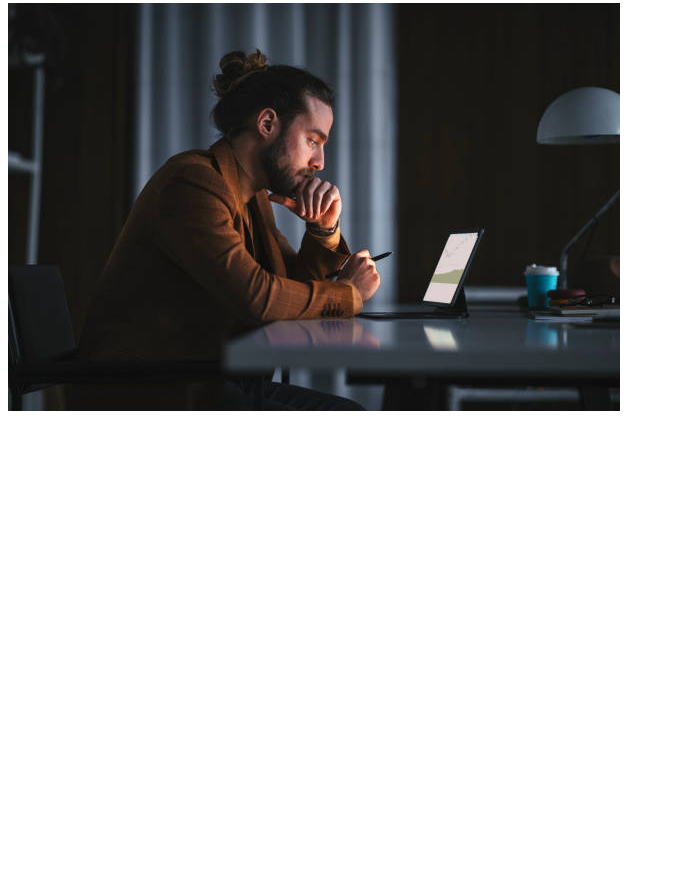
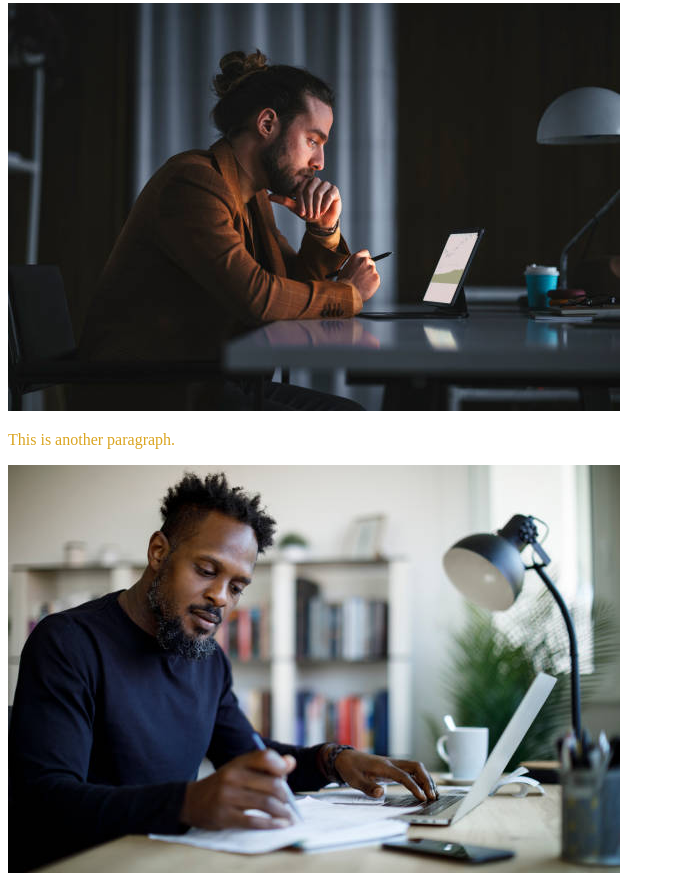
Before and after one commit to SorifulAdnan/first-git-repo, a plain HTML site: page index.html in a window 1280 px wide. Shown: the part 560-1445 px from the top of the page, without its empty margins (0-675 px from the left). Before the commit the page ends 983 px from the top, so only its background shows below. Drawn offline with Linux system fonts and the light colour scheme.

Commit message:
new image added

```diff
--- a/index.html
+++ b/index.html
@@ -14,5 +14,8 @@
     <h3>Another heading</h3>
     <p>This is a new paragraph.</p>
     <img src="images/image-four.jpg" alt="">
+    <p>This is another paragraph.</p>
+    <img src="images/image-two.jpg" alt="">
+
 </body>
 </html>
```
